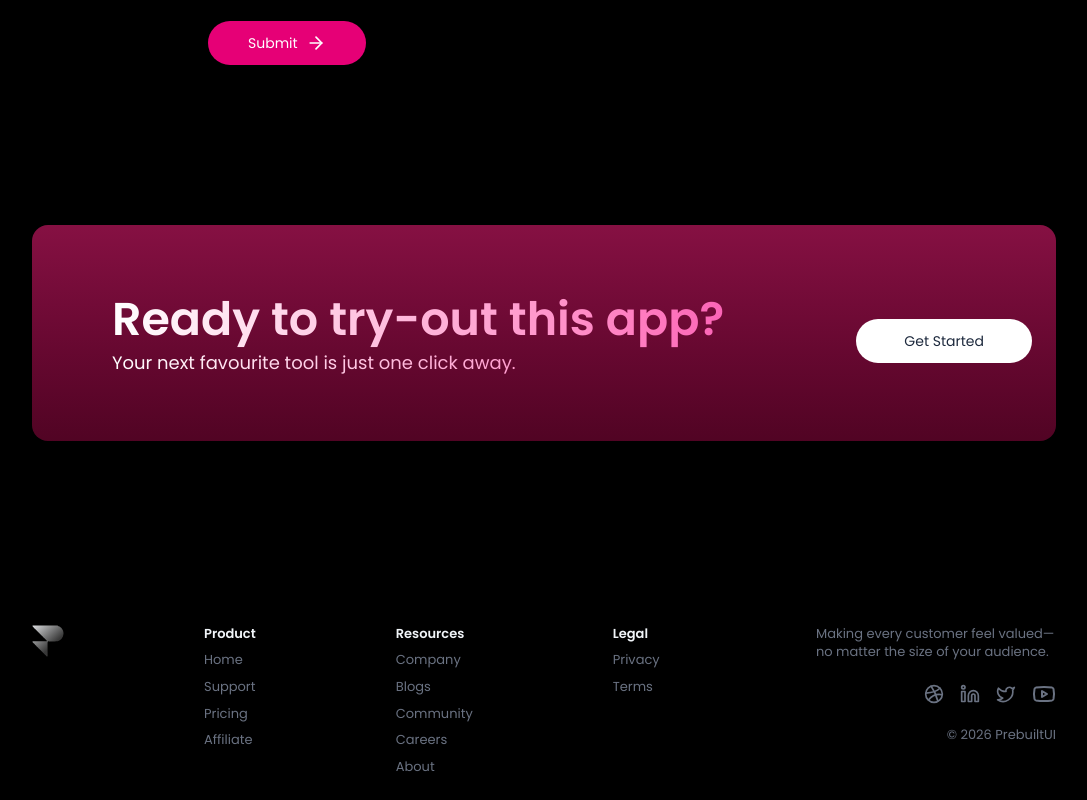
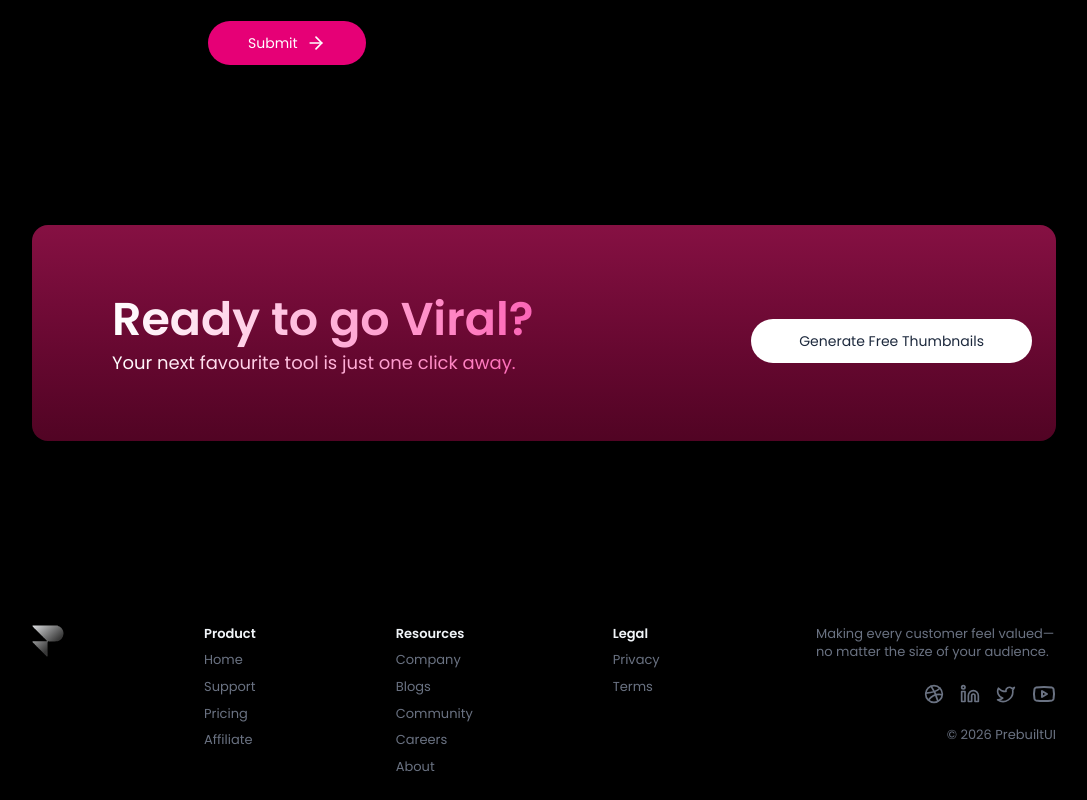
Before and after one commit to VishishtaDilsara/ThumbClick, a React (Vite) app in the folder frontend/: page / in a window 1280 px wide. Shown: the part 4562-5362 px from the top of the page, without its empty margins (96-1183 px from the left). Built offline with nearby package versions, Linux system fonts and the light colour scheme.

Commit message:
CTS section updated

```diff
--- a/frontend/src/sections/CTASection.tsx
+++ b/frontend/src/sections/CTASection.tsx
@@ -1,24 +1,30 @@
-'use client'
+"use client";
 import { motion } from "motion/react";
+import { useNavigate } from "react-router-dom";
 
 export default function CTASection() {
+  const navigate = useNavigate();
+
   return (
-        <motion.div className="max-w-5xl py-16 mt-40 md:pl-20 md:w-full max-md:mx-4 md:mx-auto flex flex-col md:flex-row max-md:gap-6 items-center justify-between text-left bg-linear-to-b from-pink-900 to-pink-950 rounded-2xl p-6 text-white"
+    <motion.div
+      className="max-w-5xl py-16 mt-40 md:pl-20 md:w-full max-md:mx-4 md:mx-auto flex flex-col md:flex-row max-md:gap-6 items-center justify-between text-left bg-linear-to-b from-pink-900 to-pink-950 rounded-2xl p-6 text-white"
       initial={{ y: 150, opacity: 0 }}
       whileInView={{ y: 0, opacity: 1 }}
       viewport={{ once: true }}
       transition={{ type: "spring", stiffness: 320, damping: 70, mass: 1 }}
     >
       <div>
-                <motion.h1 className="text-4xl md:text-[46px] md:leading-15 font-semibold bg-linear-to-r from-white to-pink-400 text-transparent bg-clip-text"
+        <motion.h1
+          className="text-4xl md:text-[46px] md:leading-15 font-semibold bg-linear-to-r from-white to-pink-400 text-transparent bg-clip-text"
           initial={{ y: 80, opacity: 0 }}
           whileInView={{ y: 0, opacity: 1 }}
           viewport={{ once: true }}
           transition={{ type: "spring", stiffness: 280, damping: 70, mass: 1 }}
         >
-                    Ready to try-out this app?
+          Ready to go Viral?
         </motion.h1>
-                <motion.p className="bg-linear-to-r from-white to-pink-400 text-transparent bg-clip-text text-lg"
+        <motion.p
+          className="bg-linear-to-r from-white to-pink-400 text-transparent bg-clip-text text-lg"
           initial={{ y: 80, opacity: 0 }}
           whileInView={{ y: 0, opacity: 1 }}
           viewport={{ once: true }}
@@ -27,13 +33,15 @@
           Your next favourite tool is just one click away.
         </motion.p>
       </div>
-            <motion.button className="px-12 py-3 text-slate-800 bg-white hover:bg-slate-200 rounded-full text-sm mt-4"
+      <motion.button
+        onClick={() => navigate("/generate")}
+        className="px-12 py-3 text-slate-800 bg-white hover:bg-slate-200 rounded-full text-sm mt-4"
         initial={{ y: 80, opacity: 0 }}
         whileInView={{ y: 0, opacity: 1 }}
         viewport={{ once: true }}
         transition={{ type: "spring", stiffness: 280, damping: 70, mass: 1 }}
       >
-                Get Started
+        Generate Free Thumbnails
       </motion.button>
     </motion.div>
   );
```
Lines whose indentation alone changed are shown as unchanged.
